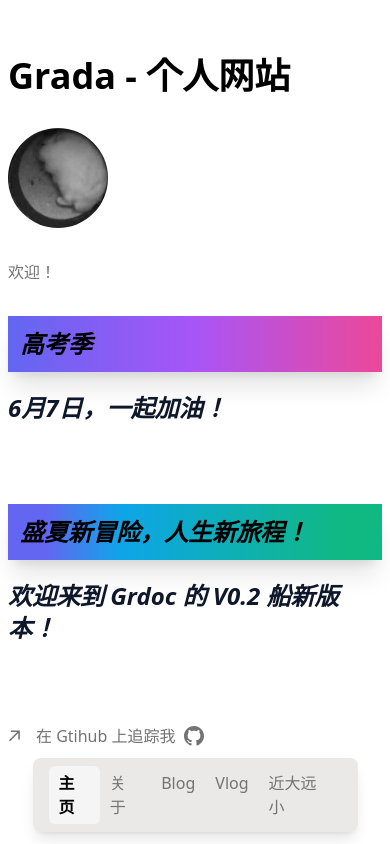
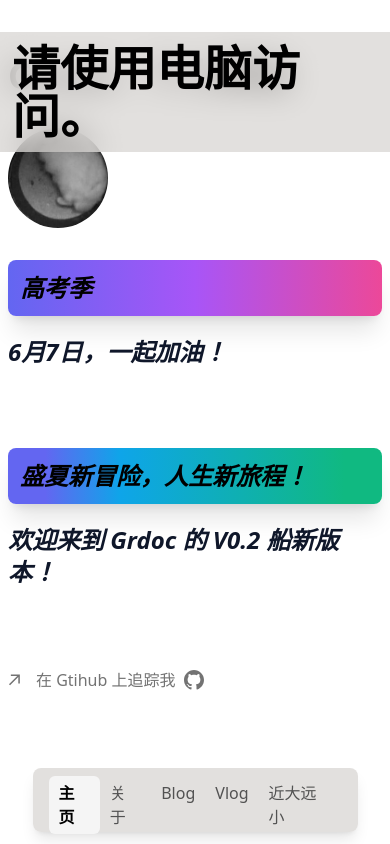
Before and after one commit to pentaoa/grdocapp, a Next.js app: page / in a window 390 px wide. Built offline with nearby package versions, Linux system fonts and the light colour scheme.

Commit message:
🦠 bugfix

```diff
--- a/app/about/page.tsx
+++ b/app/about/page.tsx
@@ -1,3 +1,11 @@
+import type { Metadata } from 'next';
+import Link from 'next/link';
+
+export const metadata: Metadata = {
+  title: '关于',
+  description: '网站信息',
+};
+
 export default function AboutPage() {
   return (
     <section>
@@ -7,7 +15,7 @@ export default function AboutPage() {
       </p>
 
       <article className="group my-4">
-      <a href="https://www.grada.site/blog/establish">
+      <Link href="/blog/establish">
         <img
         alt="Reading"
         src="https://ihs-1317591693.cos.ap-guangzhou.myqcloud.com/public/small10.jpg"
@@ -22,11 +30,11 @@ export default function AboutPage() {
         在写这个网站的前一个网站的时候写的文章。时间大概在四月左右，我开始了建站的日程。
         </p>
       </div>
-      </a>
+      </Link>
       </article>
 
       <article className="group my-4">
-      <a href="https://www.grada.site/blog/establish">
+      <a href="https://github.com/pentaoa/grdocapp/commit/main">
         <img
         alt="Reading"
         src="https://ihs-1317591693.cos.ap-guangzhou.myqcloud.com/public/big6.jpg"
--- a/app/jdyx/page.tsx
+++ b/app/jdyx/page.tsx
@@ -1,7 +1,15 @@
+import type { Metadata } from 'next';
+import Link from 'next/link';
+
+export const metadata: Metadata = {
+    title: '近大远小',
+    description: '朋友们',
+  };
+
 export default async function JdyxPage() {
     return (
         <div>
-            错误！
+            错误！(暂未更新)
         </div>
     )
 }
--- a/app/layout.tsx
+++ b/app/layout.tsx
@@ -29,8 +29,9 @@ export default function RootLayout({
           {children}
         </main>
 
-        <Footer />
       </body>
+      <Footer />
+      <Billboard />
     </html>
   );
 }
--- a/app/page.tsx
+++ b/app/page.tsx
@@ -17,7 +17,7 @@ export default async function HomePage() {
     <section>
       <h1 className="font-bold text-4xl dark:text-neutral-200">{name} - 个人网站</h1>
 
-      <div className="flex items-start md:items-center my-8 flex-col md:flex-row">
+      <div className="flex my-8 flex-col">
         <Image
           alt={name}
           className="rounded-full grayscale"
@@ -26,13 +26,10 @@ export default async function HomePage() {
           width={100}
           priority
         />
-        <div className="mt-8 md:mt-0 ml-0 md:ml-6 space-y-2 text-neutral-500 dark:text-neutral-400">
-          欢迎！
-        </div>
       </div>
 
       <div className="my-8 ">
-        <p className="p-3 text-2xl font-semibold italic shadow-xl bg-gradient-to-r from-indigo-500 via-purple-500 to-pink-500">
+        <p className="p-3 rounded-lg text-2xl font-semibold italic shadow-xl bg-gradient-to-r from-indigo-500 via-purple-500 to-pink-500">
           高考季
         </p>
         <p className="my-5 text-2xl font-semibold italic text-slate-900">
@@ -41,7 +38,7 @@ export default async function HomePage() {
       </div>
 
       <div className="my-20 ">
-        <p className="p-3 text-2xl font-semibold italic shadow-xl bg-gradient-to-r from-indigo-500 from-10% via-sky-500 via-30% to-emerald-500 to-90%">
+        <p className="p-3 rounded-lg text-2xl font-semibold italic shadow-xl bg-gradient-to-r from-indigo-500 from-10% via-sky-500 via-30% to-emerald-500 to-90%">
           盛夏新冒险，人生新旅程！
         </p>
         <p className="my-5 text-2xl font-semibold italic text-slate-900">
--- a/components/billboard.tsx
+++ b/components/billboard.tsx
@@ -1,9 +1,9 @@
 export default function Billboard() {
 
   return (
-    <div className="absolute w-40 h-2/5 p-3 right-10 rounded-lg border-dashed border-2 border-indigo-600">
-      <h2 className="font-bold text-2xl">
-        告示牌
+    <div className="antialiased md:hidden fixed p-3 h-100 w-100 bg-stone-300 bg-opacity-70 backdrop-filter backdrop-blur-lg">
+      <h2 className="font-bold text-5xl ">
+        请使用电脑访问。
       </h2>
     </div>
   );
--- a/components/footer.tsx
+++ b/components/footer.tsx
@@ -29,7 +29,7 @@ function Logo() {
     <Link aria-label="Grada" href="/">
       <img
         src="/logo.svg"
-        className="pr-2 w-1/4 object-contain"
+        className="h-7"
       />
     </Link>
   );
@@ -42,7 +42,7 @@ export default function Footer() {
   }
 
   return (
-    <div className="fixed mx-auto inset-x-0 lace-self-center shadow-lg shrink grid grid-flow-row-dense w-5/6 bg-stone-300 bg-opacity-50 backdrop-filter backdrop-blur-lg my-3 bottom-0 rounded-lg">
+    <div className="fixed justify-center flex max-h-16 mx-auto inset-x-0 lace-self-center shadow-lg shrink w-5/6 bg-stone-300 bg-opacity-70 backdrop-filter backdrop-blur-lg my-3 bottom-0 rounded-lg">
       <div>
         <LayoutGroup>
           <nav
@@ -59,7 +59,7 @@ export default function Footer() {
                     className={clsx(
                       'transition-all hover:text-neutral-800 dark:hover:text-neutral-200 flex align-middle',
                       {
-                        'text-neutral-500': !isActive,
+                        'text-neutral-600': !isActive,
                         'font-bold': isActive,
 
                       }
```
Also changed, not shown: public/load.svg (added).
